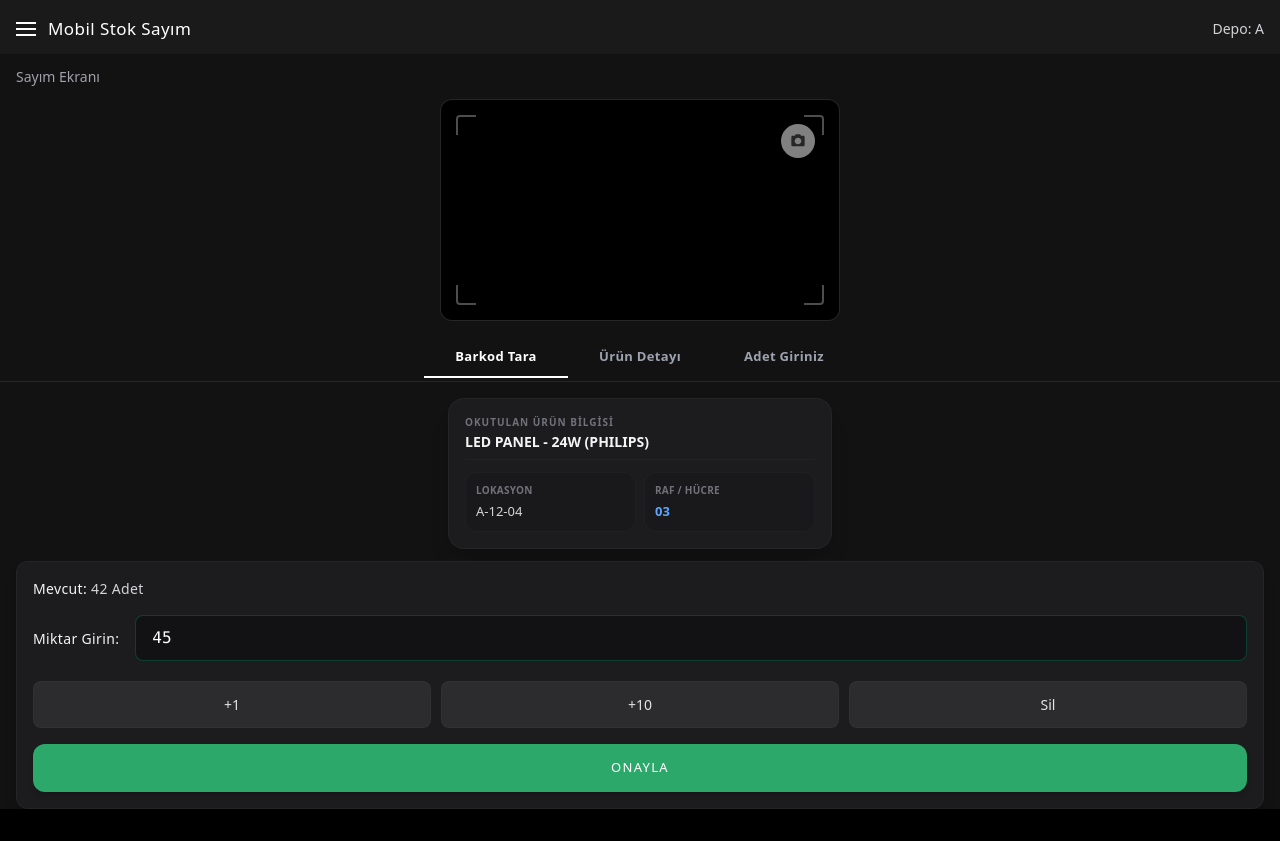
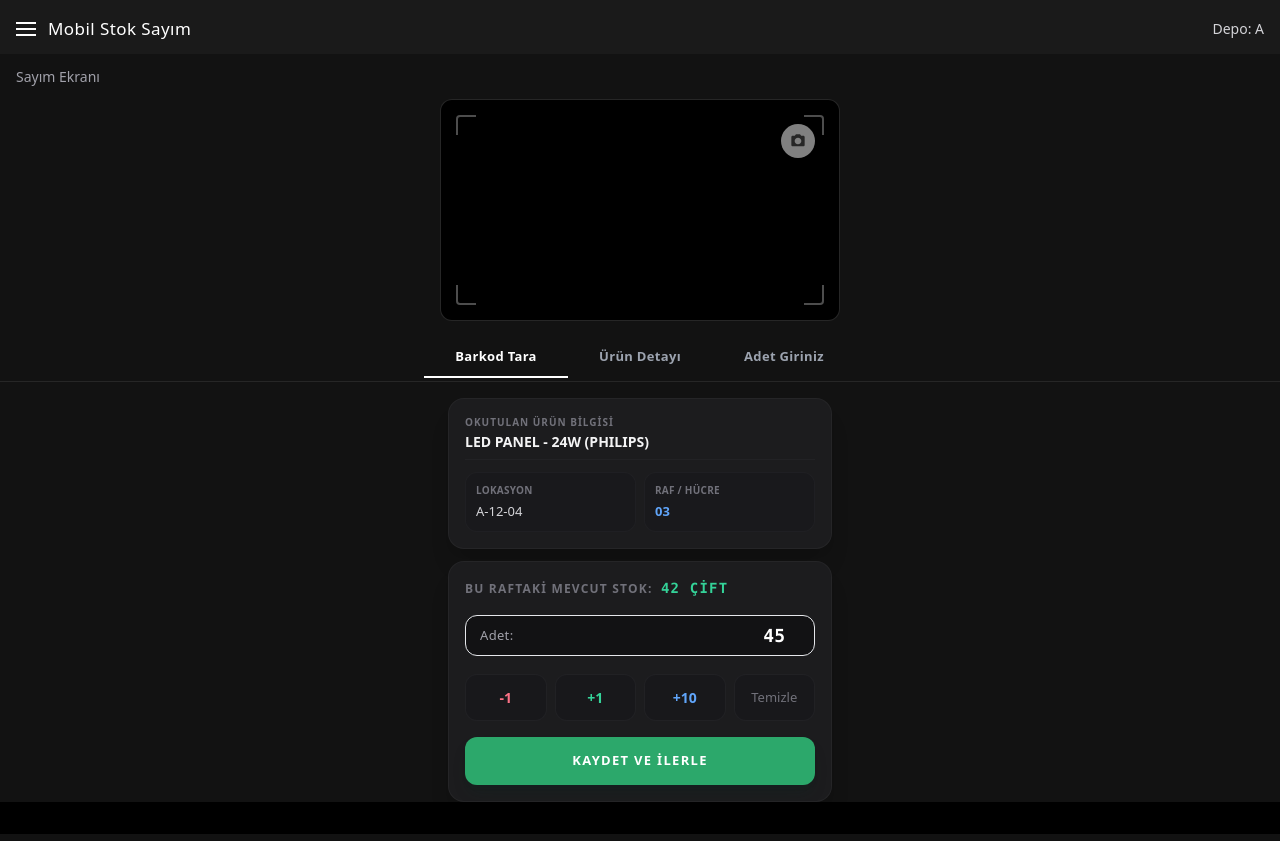
Before and after one commit to celalkale-gitcode/Ayakkabi_Erp, a Next.js app in the folder frontend/: page /dashboard/inventory in a window 1280 px wide. Built offline with nearby package versions, Linux system fonts and the light colour scheme.

Commit message:
Update QuantityInputCard.tsx

```diff
--- a/frontend/src/features/inventory/components/QuantityInputCard.tsx
+++ b/frontend/src/features/inventory/components/QuantityInputCard.tsx
@@ -1,4 +1,4 @@
-'Miktar Giriş Kartı Bileşeni';
+'use client';
 
 import React from 'react';
 
@@ -9,43 +9,88 @@ interface QuantityInputProps {
   onOnayla: () => void;
 }
 
-export default function QuantityInputCard({ mevcutStok, miktar, setMiktar, onOnayla }: QuantityInputProps) {
+export default function QuantityInputCard({
+  mevcutStok,
+  miktar,
+  setMiktar,
+  onOnayla
+}: QuantityInputProps) {
+
   const handleModify = (value: number) => {
-    setMiktar((prev) => (parseInt(prev) || 0) + value + '');
+    setMiktar((prev) => {
+      const current = parseInt(prev) || 0;
+      const next = current + value;
+      // El terminalinde negatif miktar girişi veya eksiltmesi engellenir
+      return next >= 0 ? next.toString() : '0';
+    });
+  };
+
+  const handleConfirm = () => {
+    const numericQuantity = parseInt(miktar) || 0;
+    if (numericQuantity <= 0) {
+      alert('Lütfen geçerli bir miktar girin (En az 1).');
+      return;
+    }
+    onOnayla();
   };
 
   return (
-    <div className="bg-[#1c1c1e] border border-zinc-800/80 rounded-xl p-4 space-y-4 shadow-lg">
-      <div className="text-[14px] font-medium text-zinc-100 tracking-wide">
-        Mevcut: <span className="text-zinc-300 font-normal">{mevcutStok} Adet</span>
+    <div className="bg-[#1c1c1e] border border-zinc-800/80 rounded-2xl p-4 space-y-4 shadow-xl max-w-sm mx-auto">
+      {/* Mevcut Stok Göstergesi */}
+      <div className="text-[12px] font-bold text-zinc-500 tracking-widest uppercase">
+        BU RAFTAKİ MEVCUT STOK: <span className="text-emerald-400 font-mono font-bold text-[14px] ml-1">{mevcutStok} ÇİFT</span>
       </div>
 
-      <div className="flex items-center justify-between gap-4">
-        <label className="text-[14px] font-medium text-zinc-100 tracking-wide whitespace-nowrap">
-          Miktar Girin:
+      {/* Miktar Giriş Alanı */}
+      <div className="flex items-center justify-between gap-3 bg-[#121214] border border-zinc-850 rounded-xl p-1.5 focus-within:border-emerald-500/50 transition">
+        <label className="text-[13px] font-medium text-zinc-400 tracking-wide whitespace-nowrap pl-2">
+          Adet:
         </label>
         <input
           type="number"
+          min="1"
+          pattern="\d*"
           value={miktar}
           onChange={(e) => setMiktar(e.target.value)}
-          className="w-full bg-[#121214] border border-emerald-800/60 rounded-lg py-2.5 px-4 text-left text-[16px] font-medium text-white focus:outline-none focus:border-emerald-500 font-mono"
+          className="w-full bg-transparent border-none text-right pr-2 text-[18px] font-bold text-white focus:outline-none font-mono"
+          placeholder="1"
         />
       </div>
 
-      <div className="grid grid-cols-3 gap-2.5 pt-1">
-        <button onClick={() => handleModify(1)} className="bg-[#2c2c2e] hover:bg-[#3a3a3c] text-zinc-200 py-3 rounded-lg text-[14px] font-medium border border-zinc-700/30">
+      {/* Hızlı Buton Takımı (El terminali için optimize adımlar) */}
+      <div className="grid grid-cols-4 gap-2 pt-0.5">
+        <button
+          onClick={() => handleModify(-1)}
+          className="bg-zinc-900 hover:bg-zinc-800 active:bg-zinc-750 text-rose-400 py-3 rounded-xl text-[14px] font-bold border border-zinc-800/60 transition"
+        >
+          -1
+        </button>
+        <button
+          onClick={() => handleModify(1)}
+          className="bg-zinc-900 hover:bg-zinc-800 active:bg-zinc-750 text-emerald-400 py-3 rounded-xl text-[14px] font-bold border border-zinc-800/60 transition"
+        >
           +1
         </button>
-        <button onClick={() => handleModify(10)} className="bg-[#2c2c2e] hover:bg-[#3a3a3c] text-zinc-200 py-3 rounded-lg text-[14px] font-medium border border-zinc-700/30">
+        <button
+          onClick={() => handleModify(10)}
+          className="bg-zinc-900 hover:bg-zinc-800 active:bg-zinc-750 text-blue-400 py-3 rounded-xl text-[14px] font-bold border border-zinc-800/60 transition"
+        >
           +10
         </button>
-        <button onClick={() => setMiktar('')} className="bg-[#2c2c2e] hover:bg-[#3a3a3c] text-zinc-200 py-3 rounded-lg text-[14px] font-medium border border-zinc-700/30">
-          Sil
+        <button
+          onClick={() => setMiktar('')}
+          className="bg-zinc-900 hover:bg-zinc-800 active:bg-zinc-750 text-zinc-500 py-3 rounded-xl text-[13px] font-medium border border-zinc-800/60 transition"
+        >
+          Temizle
         </button>
       </div>
 
-      <button onClick={onOnayla} className="w-full bg-[#2ca86b] hover:bg-[#25935c] text-white font-medium py-3.5 rounded-xl tracking-widest text-[13px] uppercase mt-2 shadow-md">
-        ONAYLA
+      {/* Büyük Onay Butonu */}
+      <button
+        onClick={handleConfirm}
+        className="w-full bg-[#2ca86b] hover:bg-[#25935c] active:bg-[#1e784a] text-white font-bold py-3.5 rounded-xl tracking-widest text-[13px] uppercase mt-1 shadow-lg shadow-emerald-950/20 transition duration-150"
+      >
+        KAYDET VE İLERLE
       </button>
     </div>
   );
```
